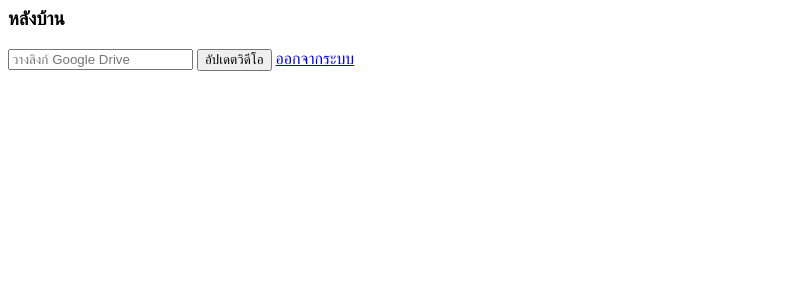
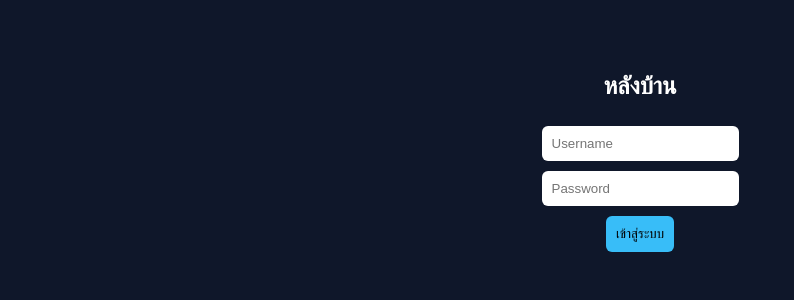
Before and after one commit to Phechr2025/video, a Flask app: page /admin in a window 1280 px wide. Shown: the top 300 px of the page, without its empty margins (0-794 px from the left). Run offline with Flask 3, Linux system fonts and the light colour scheme.

Commit message:
Update admin.html

```diff
--- a/templates/admin.html
+++ b/templates/admin.html
@@ -1,7 +1,27 @@
-<form method="post" class="card">
-<h3>หลังบ้าน</h3>
-<input name="drive" placeholder="วางลิงก์ Google Drive">
-<button>อัปเดตวิดีโอ</button>
-{% if video %}<p>ตั้งค่าสำเร็จ</p>{% endif %}
-<a href="/logout">ออกจากระบบ</a>
+<!DOCTYPE html>
+<html lang="th">
+<head>
+    <meta charset="UTF-8">
+    <title>Admin</title>
+    <link rel="stylesheet" href="/static/style.css">
+</head>
+<body>
+
+<h2>หลังบ้าน</h2>
+
+<form method="POST">
+    <input type="text" name="username" placeholder="Username"><br>
+    <input type="password" name="password" placeholder="Password"><br>
+    <button type="submit">เข้าสู่ระบบ</button>
 </form>
+
+{% if success %}
+<p style="color:green">เข้าสู่ระบบสำเร็จ</p>
+{% endif %}
+
+{% if error %}
+<p style="color:red">ชื่อผู้ใช้หรือรหัสผ่านผิด</p>
+{% endif %}
+
+</body>
+</html>
```
